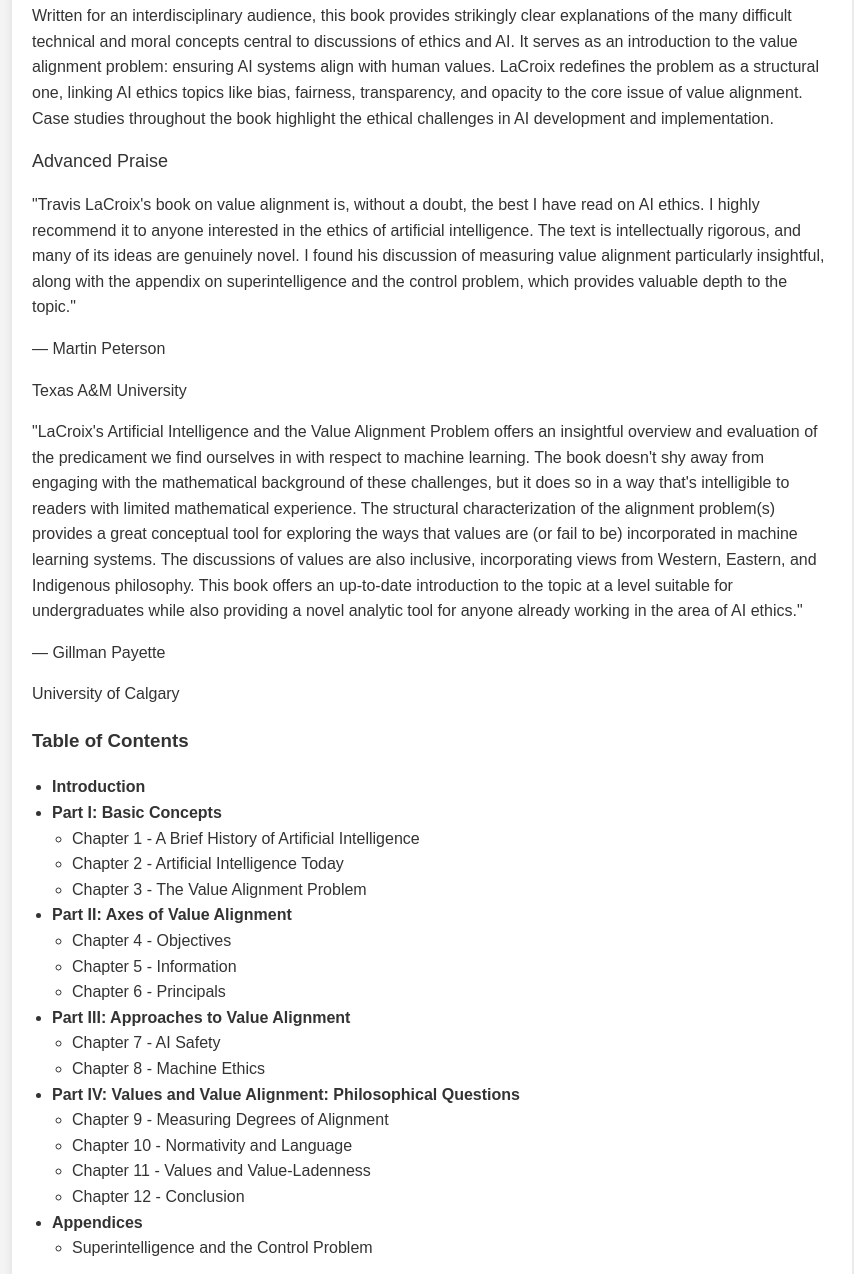
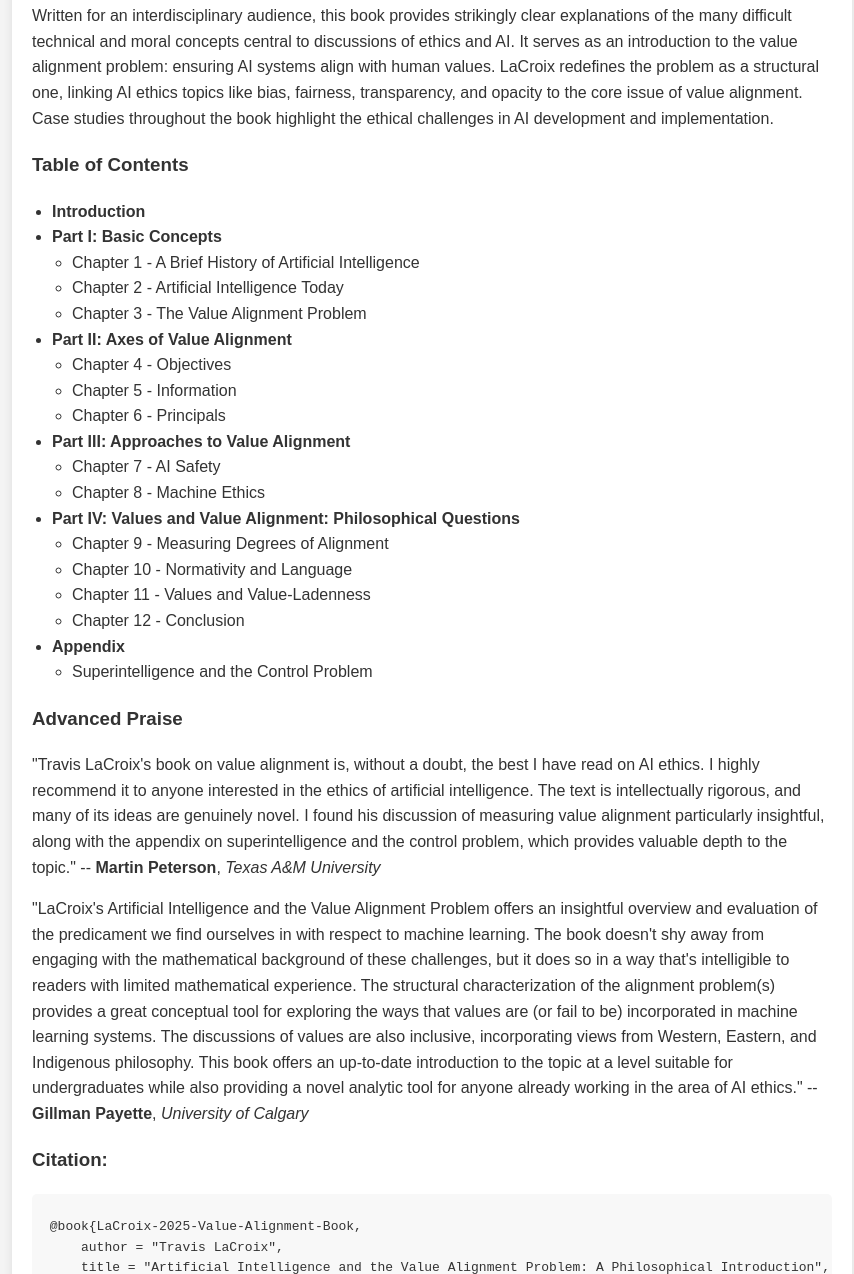
Before and after one commit to value-alignment/value-alignment.github.io, a plain HTML site: page index.html in a window 1280 px wide. Shown: the part 1080-2354 px from the top of the page, without its empty margins (208-1062 px from the left). Drawn offline with Linux system fonts and the light colour scheme.

Commit message:
Update index.html

```diff
--- a/index.html
+++ b/index.html
@@ -86,31 +86,6 @@
 
     <p>Written for an interdisciplinary audience, this book provides strikingly clear explanations of the many difficult technical and moral concepts central to discussions of ethics and AI. It serves as an introduction to the value alignment problem: ensuring AI systems align with human values. LaCroix redefines the problem as a structural one, linking AI ethics topics like bias, fairness, transparency, and opacity to the core issue of value alignment. Case studies throughout the book highlight the ethical challenges in AI development and implementation.</p>
 
-<div class="bg-gray-50 py-12 px-6 sm:px-12 lg:px-24">
-  <h2 class="text-3xl font-bold text-gray-900 mb-10 text-center">Advanced Praise</h2>
-  <div class="grid gap-12 md:grid-cols-2 lg:grid-cols-3">
-
-    <!-- Quote 1 -->
-    <div class="bg-white rounded-2xl shadow-md p-6">
-      <p class="text-gray-700 text-lg italic">"Travis LaCroix's book on value alignment is, without a doubt, the best I have read on AI ethics. I highly recommend it to anyone interested in the ethics of artificial intelligence. The text is intellectually rigorous, and many of its ideas are genuinely novel. I found his discussion of measuring value alignment particularly insightful, along with the appendix on superintelligence and the control problem, which provides valuable depth to the topic."</p>
-      <div class="mt-4">
-        <p class="font-semibold text-gray-900">— Martin Peterson</p>
-        <p class="text-sm text-gray-500">Texas A&M University</p>
-      </div>
-    </div>
-
-    <!-- Quote 2 -->
-    <div class="bg-white rounded-2xl shadow-md p-6">
-      <p class="text-gray-700 text-lg italic">"LaCroix's Artificial Intelligence and the Value Alignment Problem offers an insightful overview and evaluation of the predicament we find ourselves in with respect to machine learning. The book doesn't shy away from engaging with the mathematical background of these challenges, but it does so in a way that's intelligible to readers with limited mathematical experience. The structural characterization of the alignment problem(s) provides a great conceptual tool for exploring the ways that values are (or fail to be) incorporated in machine learning systems. The discussions of values are also inclusive, incorporating views from Western, Eastern, and Indigenous philosophy. This book offers an up-to-date introduction to the topic at a level suitable for undergraduates while also providing a novel analytic tool for anyone already working in the area of AI ethics."</p>
-      <div class="mt-4">
-        <p class="font-semibold text-gray-900">— Gillman Payette</p>
-        <p class="text-sm text-gray-500">University of Calgary</p>
-      </div>
-    </div>
-
-  </div>
-</div>
-
 
     <h3>Table of Contents</h3>
     <ul>
@@ -143,14 +118,22 @@
                 <li>Chapter 12 - Conclusion</li>
             </ul>
         </li>
-        <li><strong>Appendices</strong>
+        <li><strong>Appendix</strong>
             <ul>
                 <li>Superintelligence and the Control Problem</li>
             </ul>
         </li>
     </ul>
 
-    <h4>Citation:</h4>
+
+    <h3>Advanced Praise</h3>
+
+    <p>"Travis LaCroix's book on value alignment is, without a doubt, the best I have read on AI ethics. I highly recommend it to anyone interested in the ethics of artificial intelligence. The text is intellectually rigorous, and many of its ideas are genuinely novel. I found his discussion of measuring value alignment particularly insightful, along with the appendix on superintelligence and the control problem, which provides valuable depth to the topic." -- <strong>Martin Peterson</strong>, <i>Texas A&M University</i></p>
+
+    <p>"LaCroix's Artificial Intelligence and the Value Alignment Problem offers an insightful overview and evaluation of the predicament we find ourselves in with respect to machine learning. The book doesn't shy away from engaging with the mathematical background of these challenges, but it does so in a way that's intelligible to readers with limited mathematical experience. The structural characterization of the alignment problem(s) provides a great conceptual tool for exploring the ways that values are (or fail to be) incorporated in machine learning systems. The discussions of values are also inclusive, incorporating views from Western, Eastern, and Indigenous philosophy. This book offers an up-to-date introduction to the topic at a level suitable for undergraduates while also providing a novel analytic tool for anyone already working in the area of AI ethics." -- <strong>Gillman Payette</strong>, <i>University of Calgary</i></p>
+
+
+    <h3>Citation:</h3>
     <div class="citation">
         <pre>
  @book{LaCroix-2025-Value-Alignment-Book,
```
